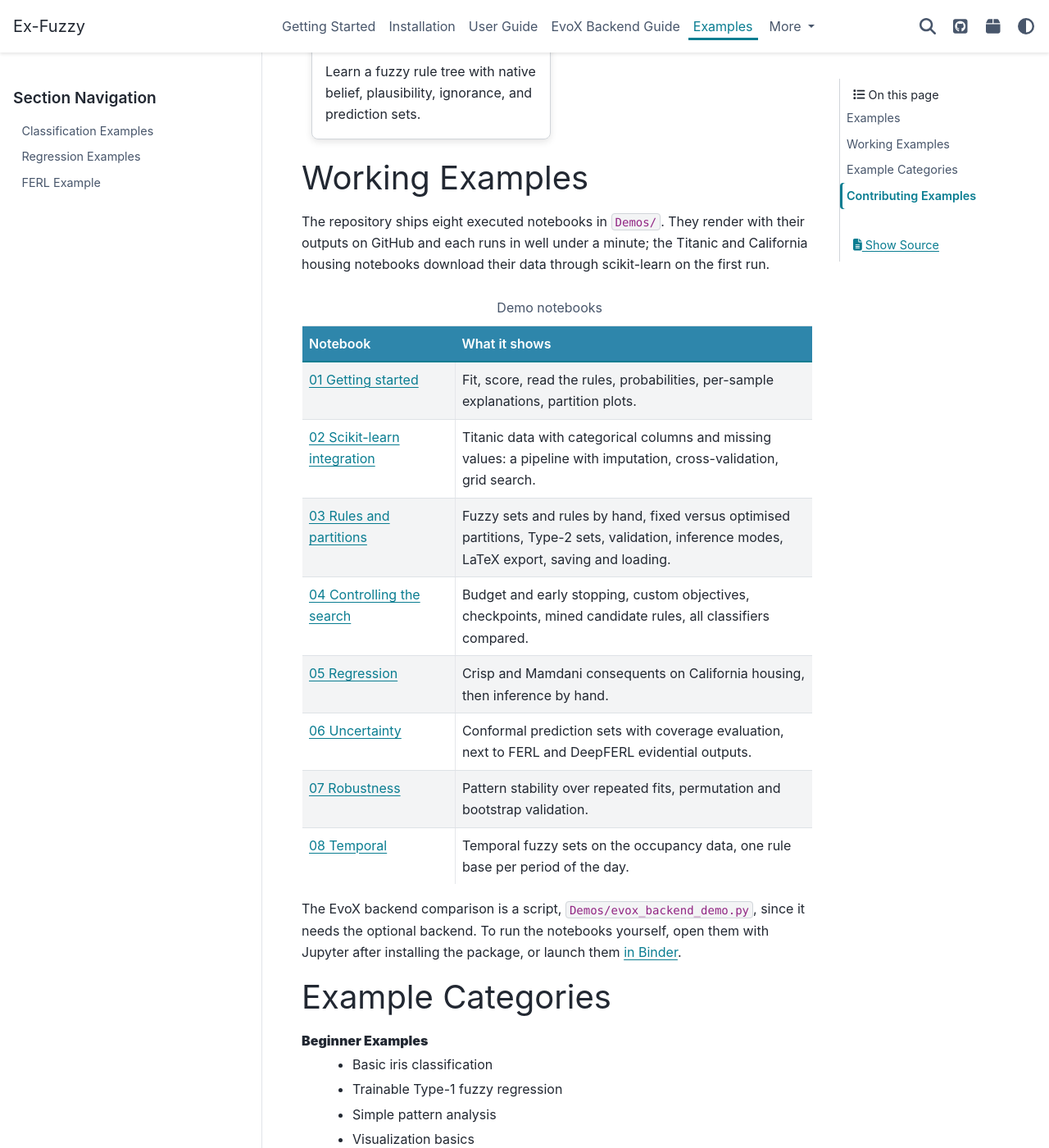
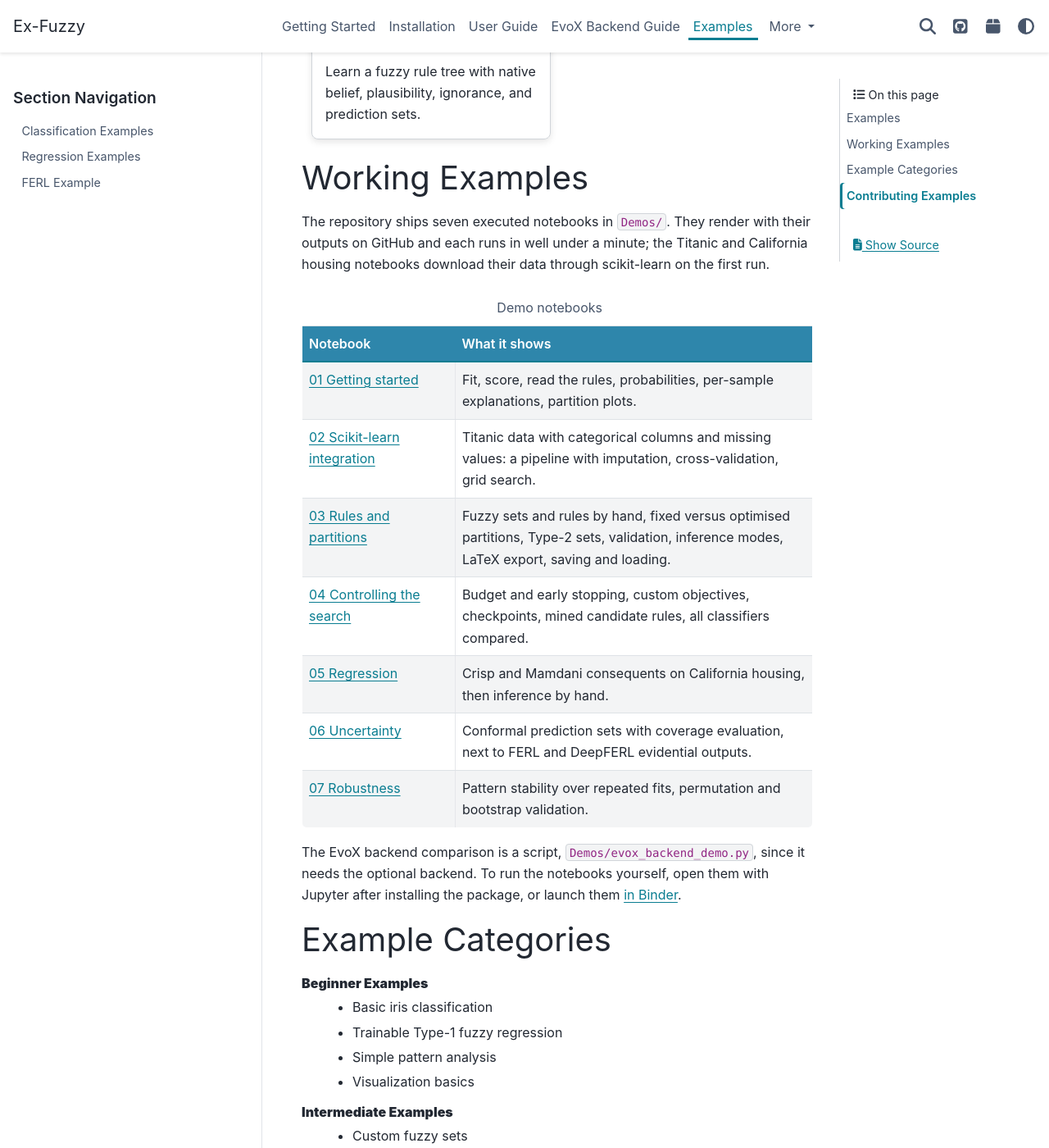
Before and after one commit to Fuminides/ex-fuzzy, a Sphinx documentation site: the page built from docs/source/examples/index.rst, in a window 1280 px wide and 1400 px high, scrolled down 422 px. Shown: the whole window at 82% size. Built offline with Sphinx 7.4.7 and the PyData theme 0.15.4, drawn with Linux system fonts in a browser that asks for light colours.

Commit message:
demos: drop the temporal notebook
Co-Authored-By: Claude Fable 5.1 <noreply@anthropic.com>

```diff
--- a/docs/source/changelog.rst
+++ b/docs/source/changelog.rst
@@ -26,11 +26,11 @@ Changed
   submodule; submodules and the top-level classes load on first access, which
   takes the import from about two seconds to a few milliseconds
 - **Docstrings** follow the Google style throughout, with triple double quotes
-- **Demos**: eight executed notebooks replace the previous notebooks and
+- **Demos**: seven executed notebooks replace the previous notebooks and
   scripts. They cover getting started, scikit-learn pipelines and grid search
   on the Titanic data, rules and partitions by hand, controlling the search
   and comparing every classifier, regression on California housing,
-  conformal and evidential uncertainty, robustness, and temporal sets.
+  conformal and evidential uncertainty, and robustness.
   ``Demos/run_notebooks.py`` refreshes their outputs
 - **Search settings are constructor parameters**: ``n_gen``, ``pop_size``,
   ``patience``, ``min_delta``, ``random_state``, ``var_prob``, ``sbx_eta``,
--- a/docs/source/examples/index.rst
+++ b/docs/source/examples/index.rst
@@ -35,7 +35,7 @@ Welcome to the Ex-Fuzzy examples gallery! Here you'll find practical examples de
 Working Examples
 ================
 
-The repository ships eight executed notebooks in ``Demos/``. They render with
+The repository ships seven executed notebooks in ``Demos/``. They render with
 their outputs on GitHub and each runs in well under a minute; the Titanic and
 California housing notebooks download their data through scikit-learn on the
 first run.
@@ -60,8 +60,6 @@ first run.
      - Conformal prediction sets with coverage evaluation, next to FERL and DeepFERL evidential outputs.
    * - `07 Robustness <https://github.com/Fuminides/ex-fuzzy/blob/main/Demos/07_robustness.ipynb>`_
      - Pattern stability over repeated fits, permutation and bootstrap validation.
-   * - `08 Temporal <https://github.com/Fuminides/ex-fuzzy/blob/main/Demos/08_temporal.ipynb>`_
-     - Temporal fuzzy sets on the occupancy data, one rule base per period of the day.
 
 The EvoX backend comparison is a script, ``Demos/evox_backend_demo.py``, since
 it needs the optional backend. To run the notebooks yourself, open them with
```
Also changed, not shown: README.md (+1 -2 lines), Demos/README.md, 1 other file.
